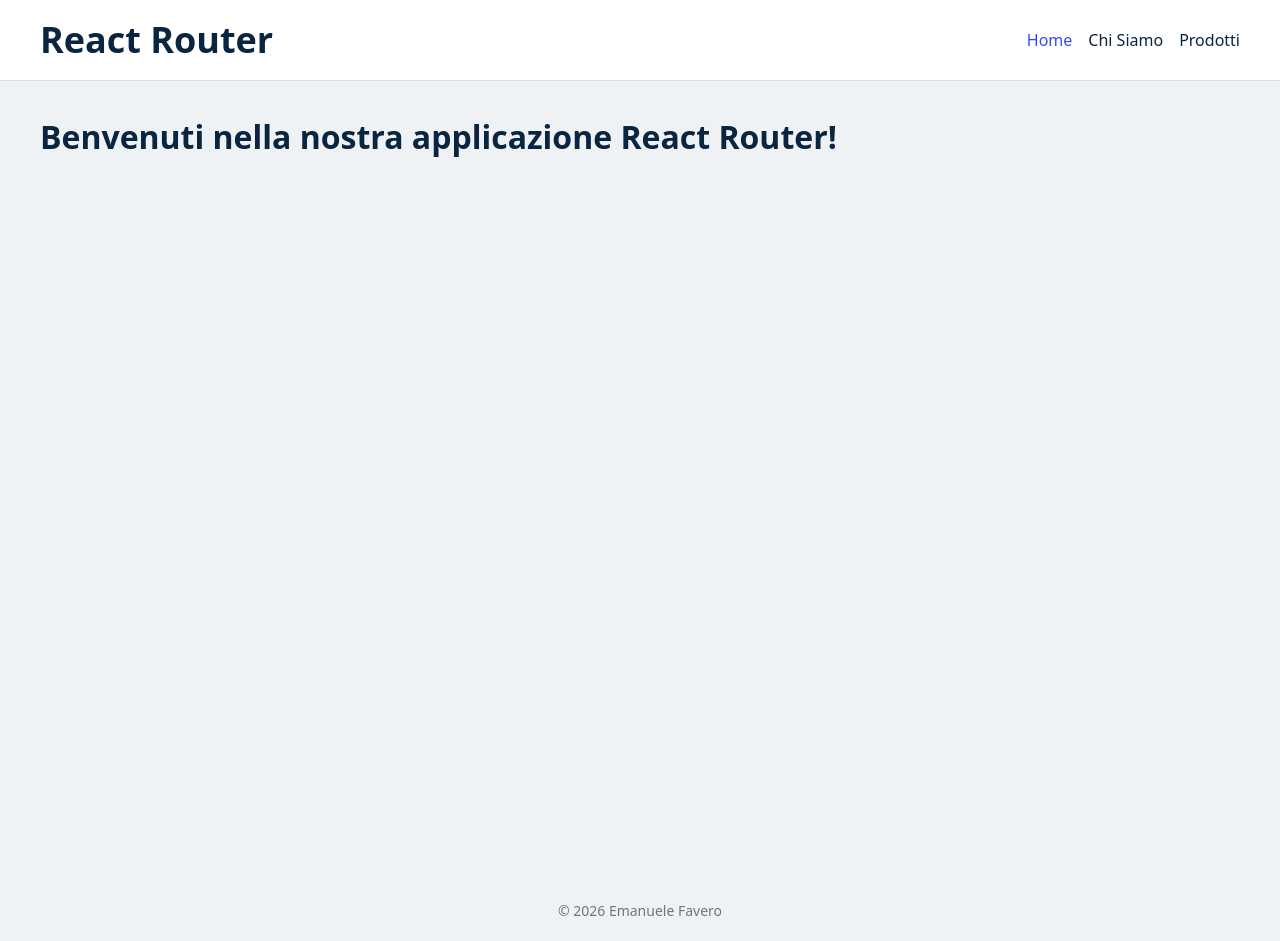
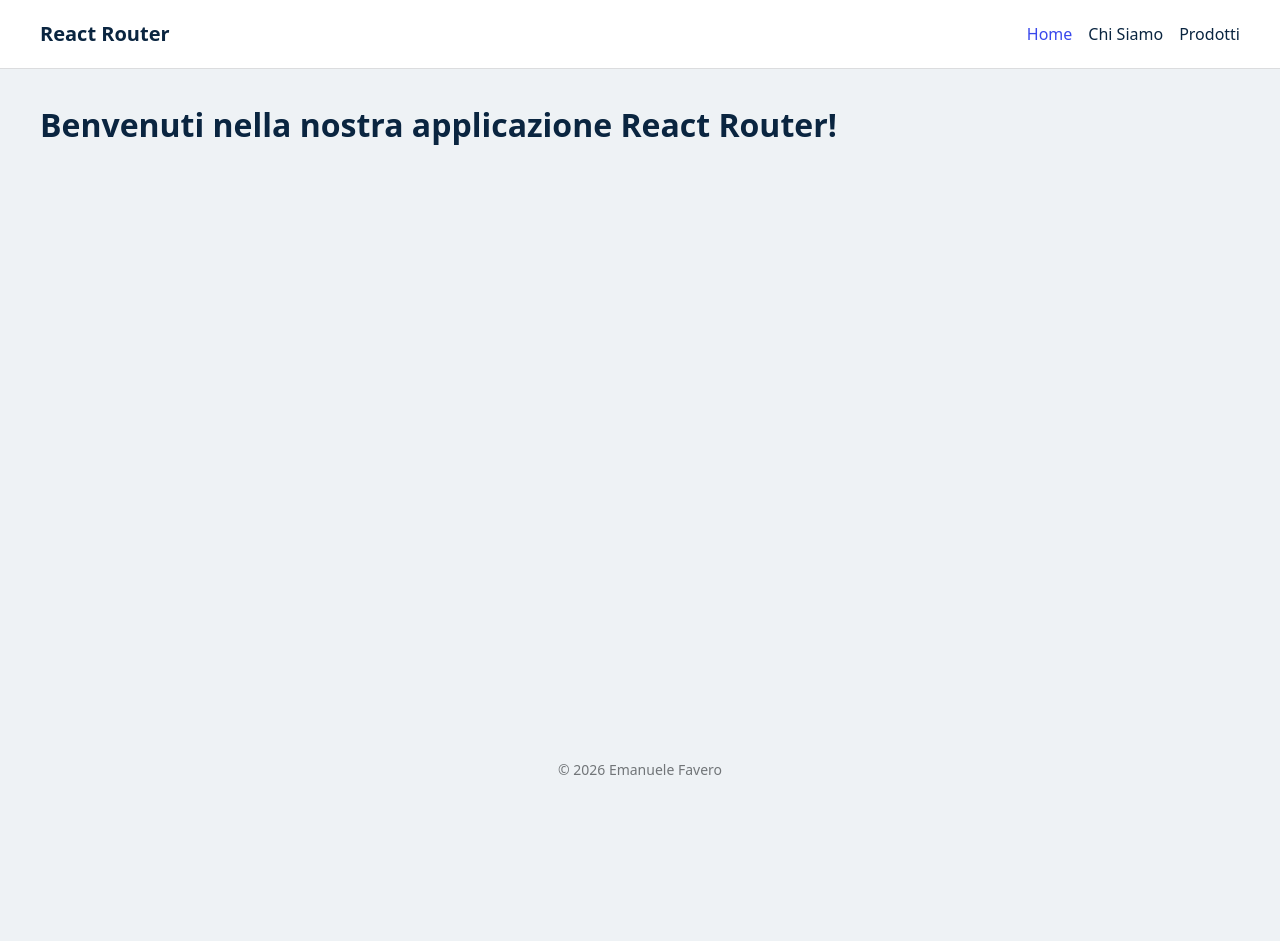
Before and after one commit to emanuelefavero/react-router, a React (Vite) app: page / in a window 1280 px wide. After the commit the page ends 800 px from the top, so only its background shows below. Built offline with nearby package versions, Linux system fonts and the light colour scheme.

Commit message:
fix: minor layout issues and a11y improvements

```diff
--- a/index.html
+++ b/index.html
@@ -1,11 +1,14 @@
 <!doctype html>
-<html lang="en">
+<html lang="it">
   <head>
     <meta charset="UTF-8" />
     <link rel="icon" type="image/svg+xml" href="/favicon.svg" />
     <meta name="viewport" content="width=device-width, initial-scale=1.0" />
     <title>React Router</title>
-    <meta name="description" content="A React app to practice React Router." />
+    <meta
+      name="description"
+      content="Una React app per fare pratica con React Router"
+    />
   </head>
   <body>
     <div id="root"></div>
--- a/src/components/layout/Header.css
+++ b/src/components/layout/Header.css
@@ -5,8 +5,14 @@
 
   > .container {
     display: flex;
+    flex-direction: column;
     justify-content: space-between;
     align-items: center;
+    gap: 1rem;
+
+    @media (min-width: 400px) {
+      flex-direction: row;
+    }
   }
 
   .route-list {
--- a/src/components/layout/Header.jsx
+++ b/src/components/layout/Header.jsx
@@ -20,7 +20,7 @@ export const Header = () => {
   return (
     <header className='header'>
       <div className='container'>
-        <h1 className='font-semibold text-4xl'>React Router</h1>
+        <div className='logo font-semibold text-xl'>React Router</div>
 
         <nav aria-label='Main Navigation'>
           <ul className='route-list'>
--- a/src/components/layout/Main.css
+++ b/src/components/layout/Main.css
@@ -1,6 +1,6 @@
 .main {
+  flex: 1;
   padding-block: 2rem;
-  min-height: 100svh;
 
   > .container {
     display: grid;
--- a/src/layouts/RootLayout.css
+++ b/src/layouts/RootLayout.css
@@ -1,3 +1,5 @@
 .root-layout {
+  display: flex;
+  flex-direction: column;
   min-height: 100svh;
 }
```
